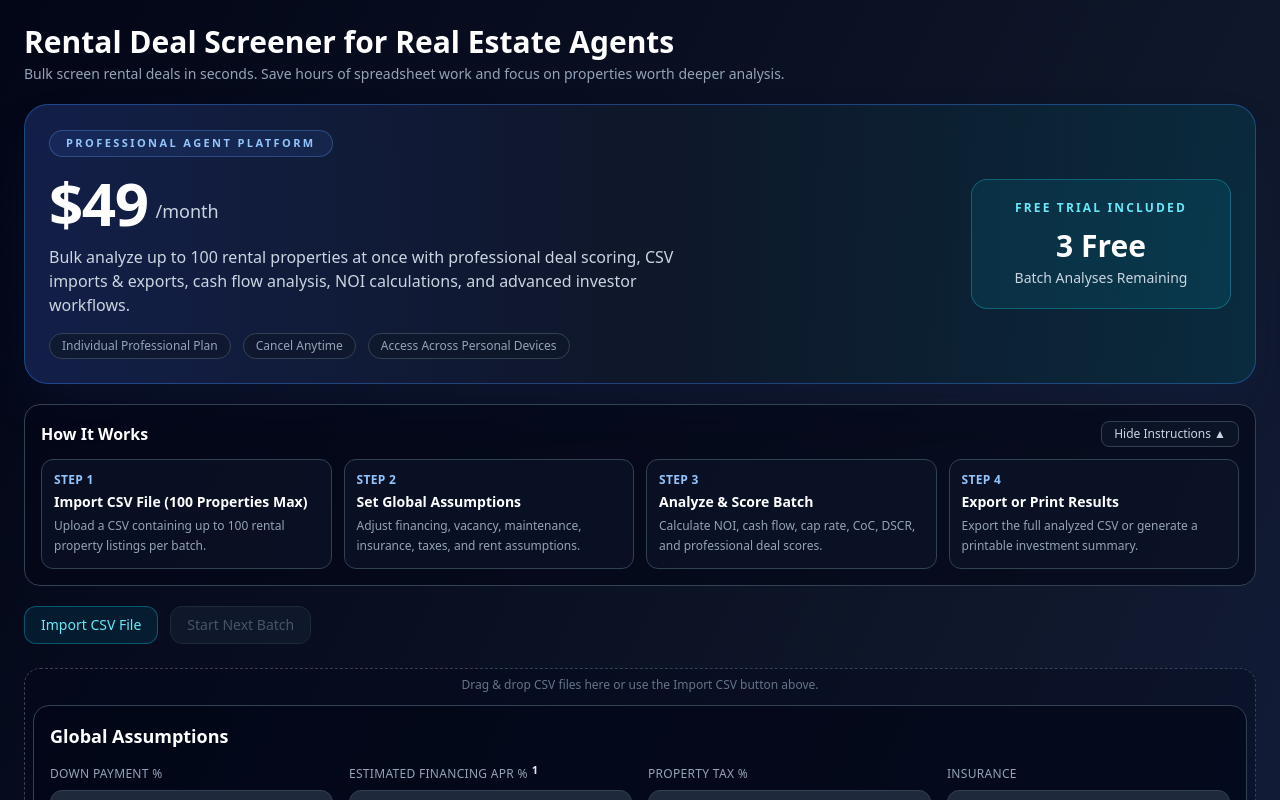
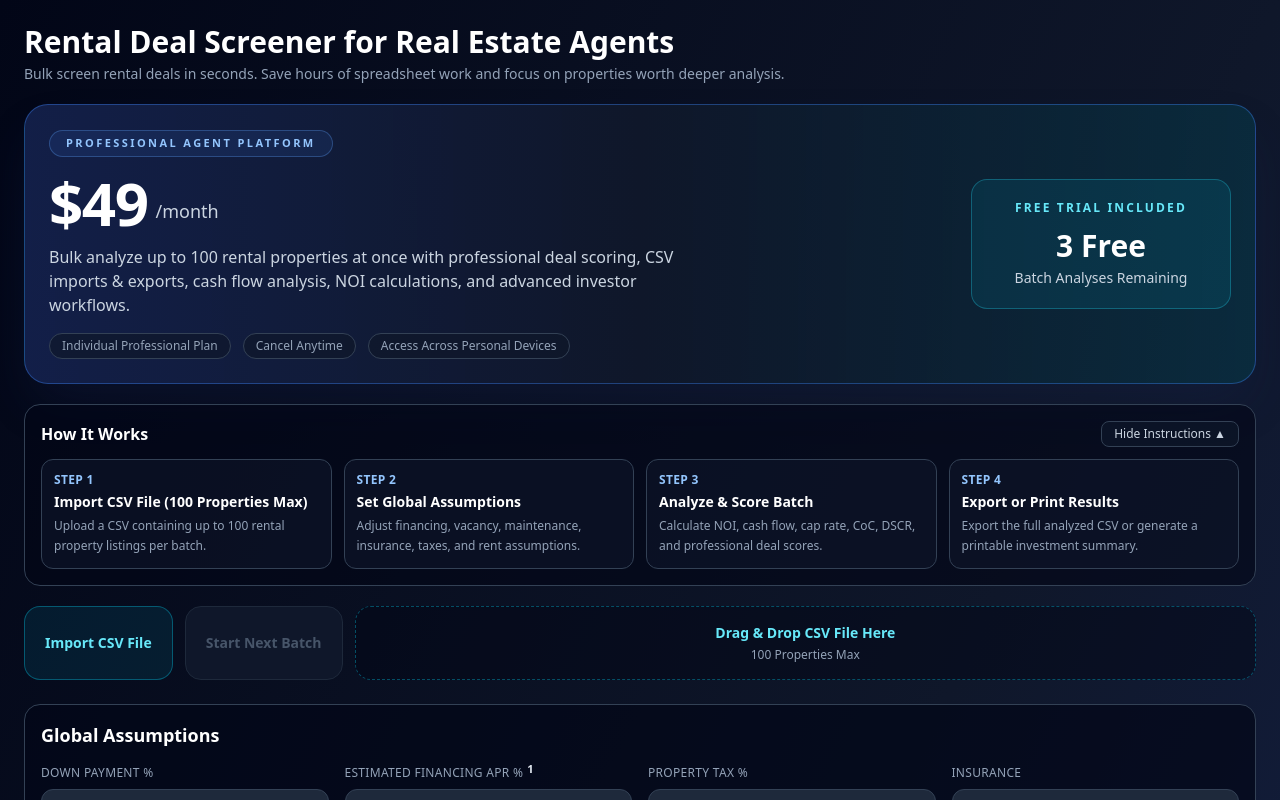
Before and after one commit to adrianr71/deal-analyzer, a React (Vite) app: page /agents in a window 1280 px wide. Shown: the top 800 px of the page. Built offline with nearby package versions, Linux system fonts and the light colour scheme.

Commit message:
Trying to fix the import section

```diff
--- a/src/pages/AgentV2.jsx
+++ b/src/pages/AgentV2.jsx
@@ -309,12 +309,12 @@ export default function App() {
             )}
           </section>
 
-          <div className="flex flex-wrap items-center gap-3 lg:justify-start">
+          <div className="flex flex-col gap-3 lg:flex-row lg:items-stretch">
             <div className="print:hidden">
               <button
                 type="button"
                 onClick={() => fileInputRef.current?.click()}
-                className="rounded-xl border border-cyan-500/40 bg-cyan-500/10 px-4 py-2 text-sm text-cyan-300 transition hover:bg-cyan-500/20"
+                className="h-full rounded-2xl border border-cyan-500/40 bg-cyan-500/10 px-5 py-4 text-sm font-semibold text-cyan-300 transition hover:bg-cyan-500/20"
               >
                 Import CSV File
               </button>
@@ -331,42 +331,57 @@ export default function App() {
             <button
               onClick={startNewSession}
               disabled={!batchAnalyzed}
-              className={`rounded-xl px-4 py-2 text-sm transition ${!batchAnalyzed
+              className={`rounded-2xl px-5 py-4 text-sm font-semibold transition ${!batchAnalyzed
                 ? "cursor-not-allowed border border-slate-800 bg-slate-900 text-slate-600"
                 : "border border-red-500/40 bg-red-500/10 text-red-300 hover:bg-red-500/20"
               }`}
             >
               Start Next Batch
             </button>
-          </div>
-        </div>
 
-        <div
+            <label
               onDragOver={(event) => {
                 event.preventDefault();
+                event.stopPropagation();
               }}
               onDrop={(event) => {
                 event.preventDefault();
+                event.stopPropagation();
 
-            const file = event.dataTransfer.files?.[0];
-            if (!file) return;
+                const droppedFile = event.dataTransfer.files?.[0];
+                if (!droppedFile) return;
 
                 const syntheticEvent = {
                   target: {
-                files: [file],
+                    files: [droppedFile],
                   },
                 };
 
                 handleImportCSV(syntheticEvent);
               }}
-          className="rounded-2xl border border-dashed border-slate-700 bg-slate-950/30 p-2"
+              className="flex min-h-[64px] flex-1 cursor-pointer items-center justify-center rounded-2xl border border-dashed border-cyan-500/40 bg-slate-950/50 px-6 py-4 text-center transition hover:border-cyan-400/70 hover:bg-cyan-500/5"
             >
-          <div className="mb-3 text-center text-xs text-slate-500">
-            Drag & drop CSV files here or use the Import CSV button above.
+              <input
+                ref={fileInputRef}
+                type="file"
+                accept=".csv,text/csv"
+                className="hidden"
+                onChange={handleImportCSV}
+              />
+
+              <div>
+                <div className="text-sm font-semibold text-cyan-300">
+                  Drag & Drop CSV File Here
+                </div>
+                <div className="mt-1 text-xs text-slate-400">
+                  100 Properties Max
+                </div>
+              </div>
+            </label>
+          </div>
         </div>
 
         <AssumptionsPanel assumptions={assumptions} setAssumptions={handleAssumptionsChange} />
-        </div>
 
         <div className="mb-6 flex flex-wrap items-center gap-3 print:hidden">
           <button
```
Lines whose indentation alone changed are shown as unchanged.
